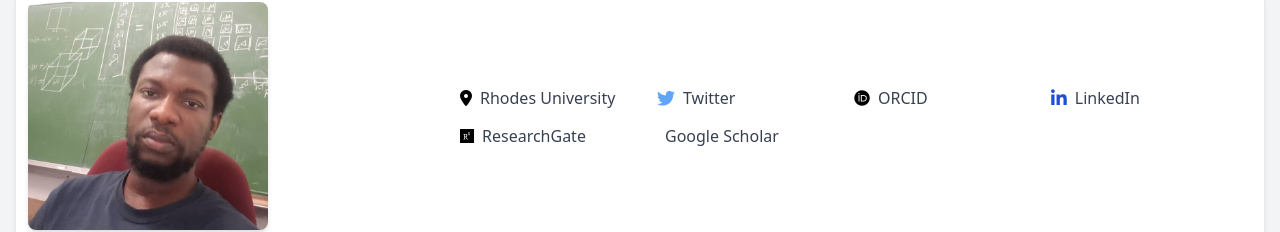
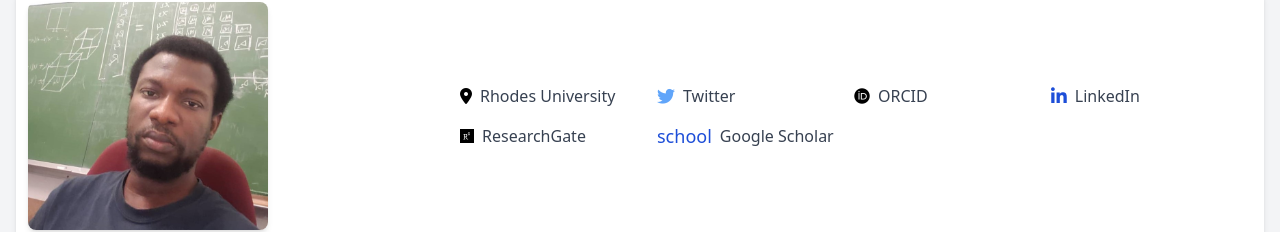
Before and after one commit to YusufOTijani/Olodyusuf, a website: page index.html in a window 1280 px wide. Shown: the part 186-418 px from the top of the page. Drawn offline with nearby package versions, Linux system fonts and the light colour scheme; files that its build step writes are made by us from their sources.

Commit message:
Update index.html

```diff
--- a/index.html
+++ b/index.html
@@ -86,12 +86,17 @@
                     <i class="fa-brands fa-researchgate"></i>
                     <span class="text-gray-700">ResearchGate</span>
                 </a>
+               <a href="https://scholar.google.com/citations?hl=en&user=ZD7XicUAAAAJ&view_op=list_works&sortby=pubdate" class="flex items-center space-x-2 hover:bg-gray-100 p-1 rounded">
+              <span class="material-icons text-blue-700 text-lg">school</span>
+              <span class="text-gray-700">Google Scholar</span>
+               </a>
 
+               <!--
                 <a href="https://scholar.google.com/citations?hl=en&user=ZD7XicUAAAAJ&view_op=list_works&sortby=pubdate" class="flex items-center space-x-2 hover:bg-gray-100 p-1 rounded">
                     <i class="fa-brands fa-google-scholar"></i>
                     <span class="text-gray-700">Google Scholar</span>
                 </a>
-
+                -->
 
             </div>
         </div>
```
